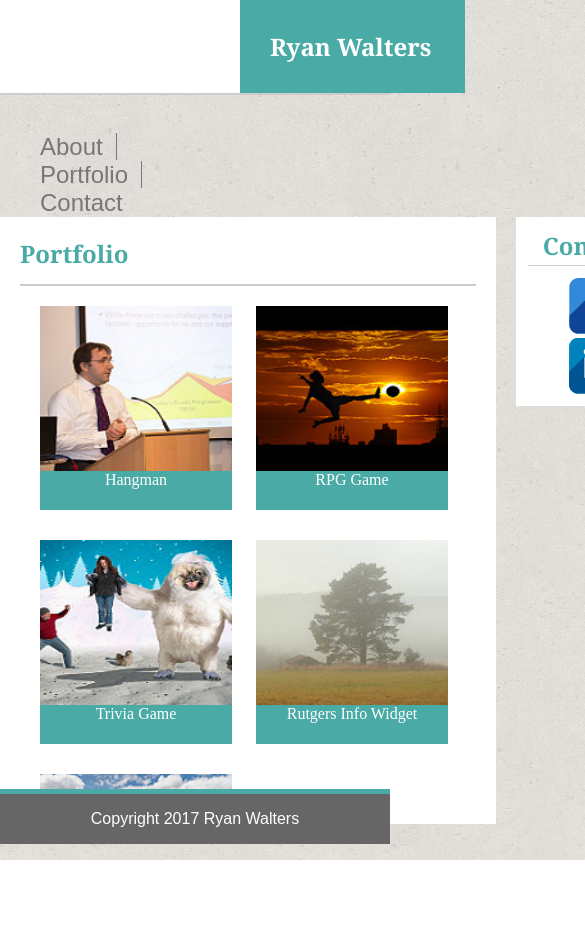
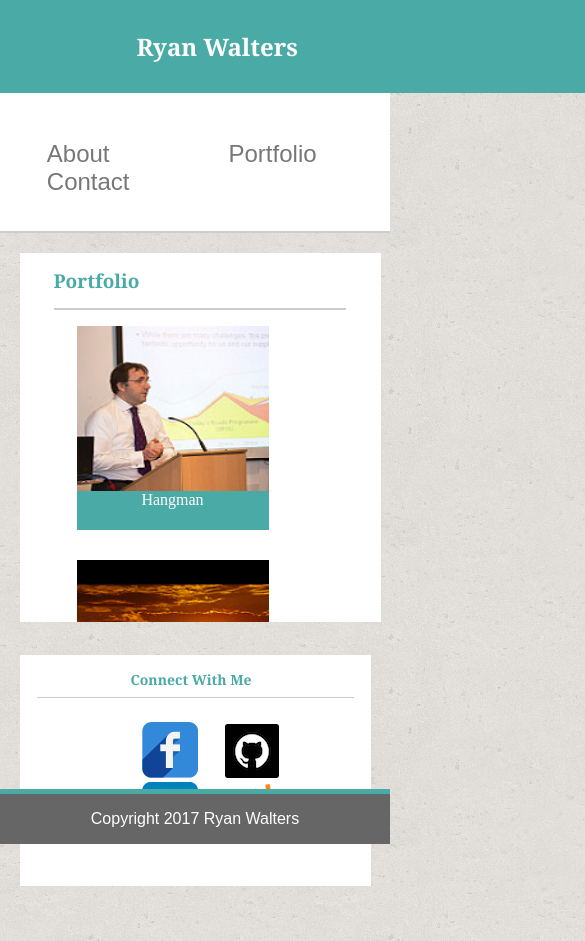
Before and after one commit to walt1020/Responsive-Portfolio, a plain HTML site: page portfolio.html in a window 390 px wide. Shown: the top 941 px of the page, 585 px wide, since content can reach past the window. Before the commit the page ends 860 px from the top, so only its background shows below. Drawn offline with Linux system fonts and the light colour scheme.

Commit message:
attempt at responsive portfolio page

```diff
--- a/assets/css/portfoliostyle.css
+++ b/assets/css/portfoliostyle.css
@@ -199,3 +199,297 @@ margin: 0px;
     margin-bottom: 18px;
     margin: -70px 0px 30px 0px;
 }
+
+@media screen and (max-width: 980px) {
+
+	#infoSection {
+		width: 279px;
+		margin-left: 84px;
+		overflow: auto;
+		padding-bottom: 25px;
+	}
+
+	#connectWithMe {
+		float: left;
+	   /* height: 189px;*/
+	    width: 177px;
+	    background-color: white;
+	    color: #4aaaa5;
+	    width: 26%;
+
+	}
+
+	#icons {
+		margin-left: 22%;
+	}
+
+	#headerContainer {
+		width: 100%;
+	}
+
+	#mainHeader {
+		margin-left: 11%;
+		width: 169px;
+	}
+
+	#copyRight {
+		width: 100%;
+	}
+
+	#copyRightText {
+		width: 100%;
+	}
+
+	#body {
+		width: 650px;
+	}
+
+	.infoText {
+		/*clear: both;*/
+		color: #777777;
+		font-family: 'Arial', 'Helvetica Neue', Helvetica, sans-serif;
+		text-align: left;
+		font-size: 15px;
+		margin-left: 20px;
+		margin-right: 42px;
+	}
+
+	#profilePic {
+		float: left;
+	    padding-right: 19px;
+	    padding-bottom: 13px;
+	    width: 237px;
+	    margin-left: 20px;
+	}
+
+	#aboutMe {
+	    padding-bottom: 14px;
+	    border-bottom-color: #cccccc;
+	    border-bottom-style: solid;
+	    border-bottom-width: 2px;
+	    color: #4aaaa5;
+	    margin-left: 19px;
+	    margin-right: 20px;
+	    font-size: 19px;
+	}
+
+	h2 {
+		font-size: 14px;
+		text-align: center;
+	    margin-top: 15px;
+	    margin-bottom: 17px;
+	    margin-left: 17px;
+	    margin-right: 17px;
+	    border-bottom: 1px solid #cccccc;
+	    padding-right: 8px;
+	    padding-bottom: 8px;
+	    font-family: 'Georgia', Times, Times, serif;
+	}
+
+	#navBar {
+	    margin-top: 52px;
+	    word-spacing: 3px;
+	    font-size: 14px;
+	    border-spacing: 0px;
+	    margin-right: 28%;
+	}
+
+	.background {
+		width: 100%;
+	    margin-left: 6%;
+	    margin-top: 20px;
+	}
+
+	.pic {
+		margin-left: 35px;
+	}
+
+
+}
+
+@media screen and (max-width: 768px) {
+
+	#connectWithMe {
+		width: 89%;
+	    background-color: white;
+	    color: #4aaaa5;
+	    margin-left: 5%;
+	    margin-bottom: 5%;
+	}
+
+	#infoSection {
+		width: 85%;
+	    height: 369px;
+	    background: #ffffff;
+	    padding: 0 15px;
+	    margin-right: 17px;
+	    margin-bottom: 33px;
+	    margin-left: 5%;
+	}
+
+	#profilePic {
+		float: left;
+	}
+
+	.infoText {
+	    color: #777777;
+	    font-family: 'Arial', 'Helvetica Neue', Helvetica, sans-serif;
+	    text-align: left;
+	    font-size: 15px;
+	    margin-left: 20px;
+	    margin-right: 42px;
+	}
+
+	#icons {
+		width: 175px;
+		margin-left: 38%;
+	}
+
+	#widthContainer {
+		width: 768px;
+	}
+
+	#mainHeader {
+		width: 185px;
+	    margin-left: 0%;
+	    padding-right: 41px;
+	    text-align: center;
+	}
+
+	#headerContainer {
+		width: 100%;
+	}
+
+
+	#navBar {
+	    position: relative;
+	    margin-top: 39px;
+	    word-spacing: 3px;
+	    font-size: 14px;
+	    border-spacing: 0px;
+	    margin-right: 0%;
+	}
+
+	.background {
+		width: 100%;
+		margin-left: 0%;
+	}
+
+	.clearfix {
+  		overflow: auto;
+  		zoom: 1;
+	}
+
+	.pic {
+		margin-left: 92px;
+	}
+
+	#aboutMe {
+		margin-right: 81px:
+		margin-left: 88px;
+	}
+
+
+}
+
+
+@media screen and (max-width: 640px) {
+
+	#connectWithMe {
+		width: 90%;
+	    background-color: white;
+	    color: #4aaaa5;
+	    margin-left: -5%;
+	    padding-bottom: 42px;
+	}
+
+	#infoSection {
+		width: 85%;
+	    height: 369px;
+	    background: #ffffff;
+	    padding: 0 15px;
+	    margin-right: 17px;
+	    margin-bottom: 33px;
+	    margin-left: -5%;
+	}
+
+	#profilePic {
+		float: left;
+	}
+
+	.infoText {
+	    color: #777777;
+	    font-family: 'Arial', 'Helvetica Neue', Helvetica, sans-serif;
+	    text-align: left;
+	    font-size: 15px;
+	    margin-left: 20px;
+	    margin-right: 42px;
+	}
+
+	#icons {
+	    margin-left: 35%;
+    	padding-top: 2%;
+    	width: 179px;
+	}
+
+	#widthContainer {
+		width: 768px;
+	}
+
+	#mainHeader {
+
+		width: 100%;
+	    padding-right: 65px;
+	    text-align: center;
+	    position: static;
+		padding-left: 35%;
+	}
+
+	}
+
+	#headerContainer {
+		width: 100%;
+		padding-right: 0%;
+		padding-left: 0%;
+	}
+
+
+	#navBar {
+		position: relative;
+	    margin-top: 39px;
+	    word-spacing: 100px;
+	    font-size: 24px;
+	    /* border-spacing: 0px; */
+	    margin-left: 10%;
+	    /* float: none; */
+	    width: 100%;
+	    padding-top: 2%;
+	    padding-bottom: 9%;
+	    /* margin: 25px auto; */
+	    float: none;
+	    margin-left: 12%;
+	}
+
+	.background {
+		width: 100%;
+		margin-left: 10%;
+	}
+
+	.background::after {
+    /* content: ""; */
+    /* display: block; */
+    /* clear: both; */
+}
+
+	#portfolio {
+		border-right:none;
+	}
+
+	#about {
+		border-right:none;
+	}
+
+	.pic {
+		margin-left: 42px;
+	}
+}
```
